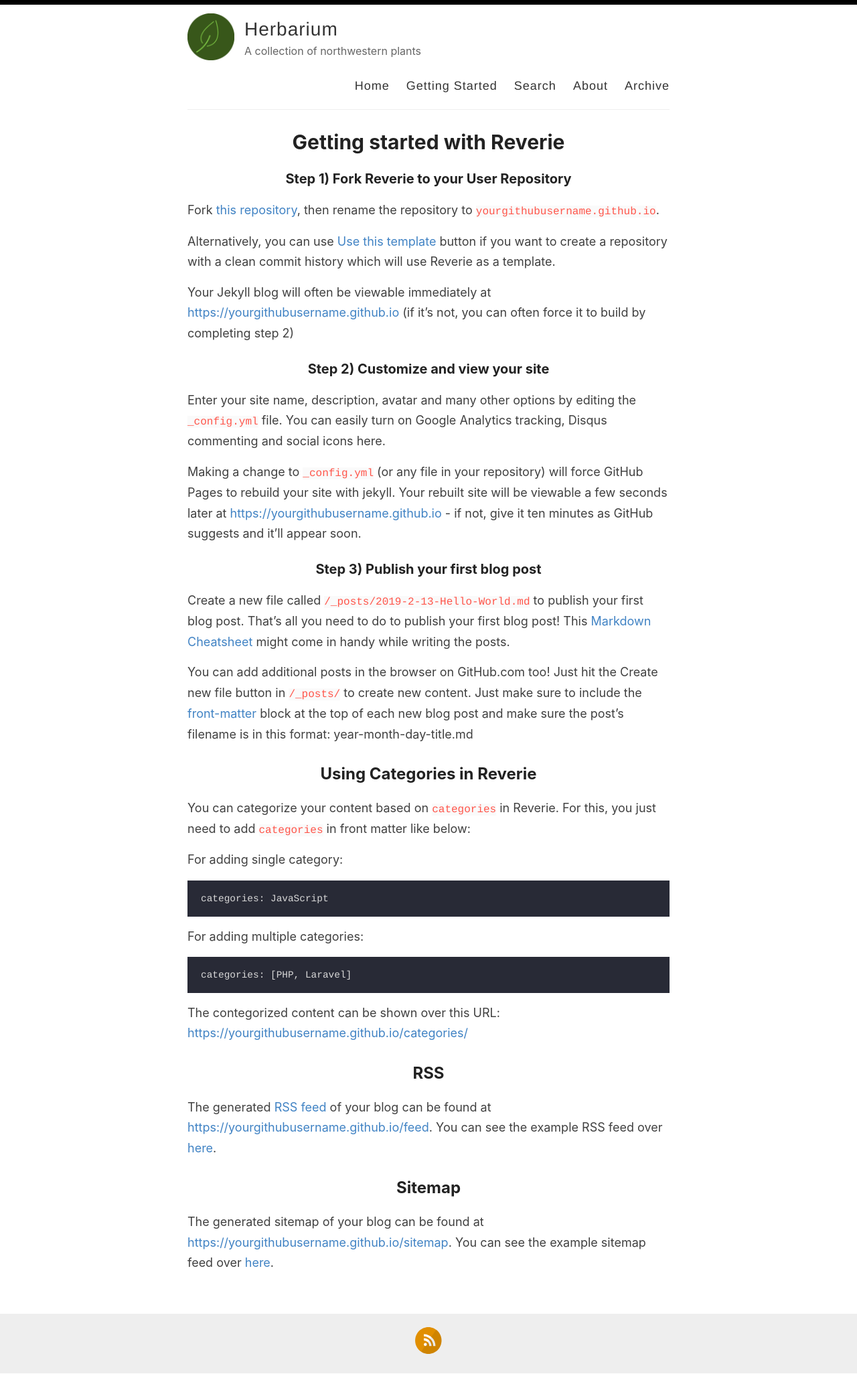
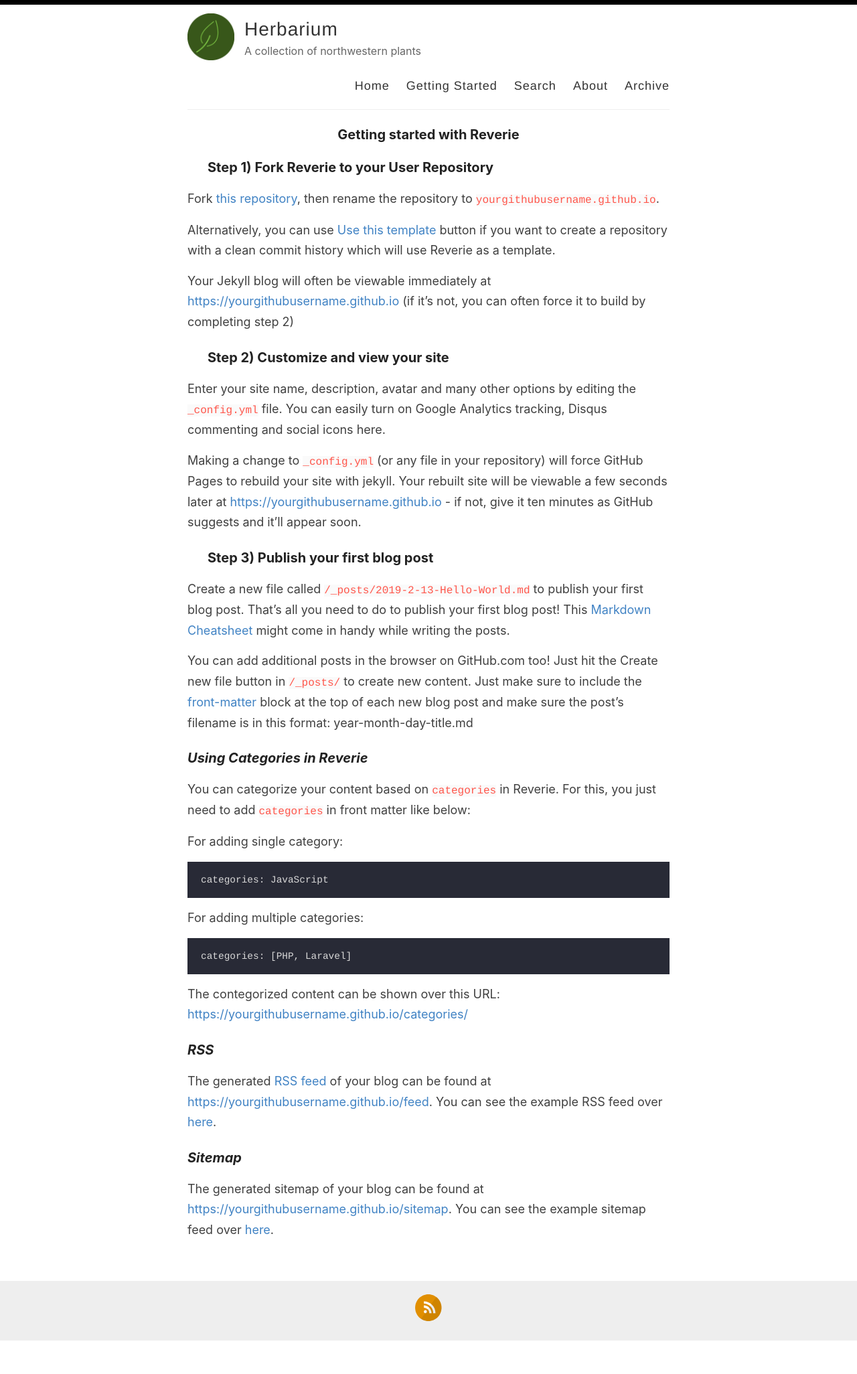
Before and after one commit to Abyssin/abyssin.github.io, a Jekyll site: the page built from _pages/getting-started.md, in a window 1280 px wide. Shown: the whole page at 67% size. Built offline with Jekyll 4.4.1, drawn with Linux system fonts in a browser that asks for light colours; after the commit the page ends 2002 px from its top, so only the background shows below that.

Commit message:
Attempting to change header styling

```diff
--- a/assets/style.scss
+++ b/assets/style.scss
@@ -45,7 +45,6 @@ h1, h2, h3, h4, h5, h6 {
   line-height: 1.7;
   margin: 1em 0 15px;
   padding: 0;
-  text-align: center;
 
   @include mobile {
     line-height: 1.4;
@@ -53,14 +52,15 @@ h1, h2, h3, h4, h5, h6 {
 }
 
 h1 {
-  font-size: 30px;
+  font-size: 20px;
   a {
     color: inherit;
   }
 }
 
 h2 {
-  font-size: 24px;
+  font-size: 20px;
+  font-style: italic;
 }
 
 @media (min-width: 769px){
@@ -77,10 +77,13 @@ h2 {
 
 h3 {
   font-size: 20px;
+  text-indent: 30px;
 }
 
 h4 {
-  font-size: 18px;
+  font-size: 20px;
+  font-style: italic;
+  text-indent: 30px;
   color: #222;
 }
 
```
